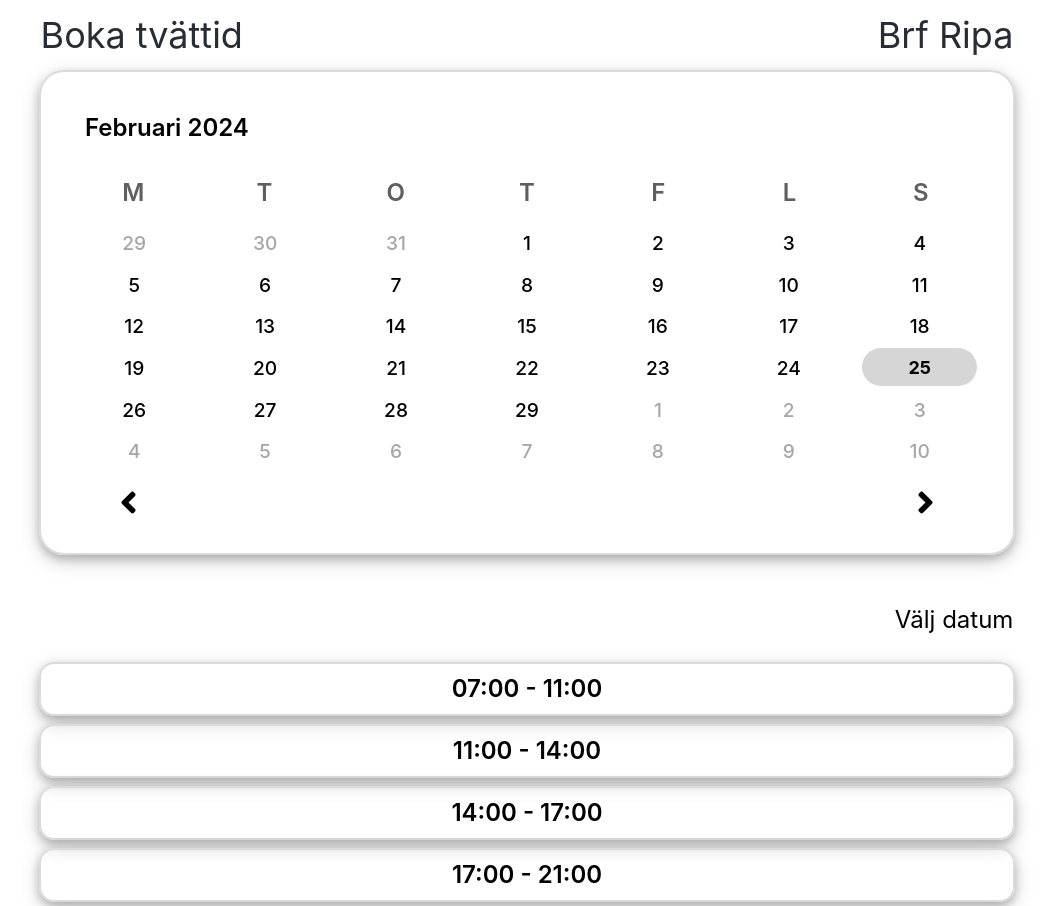
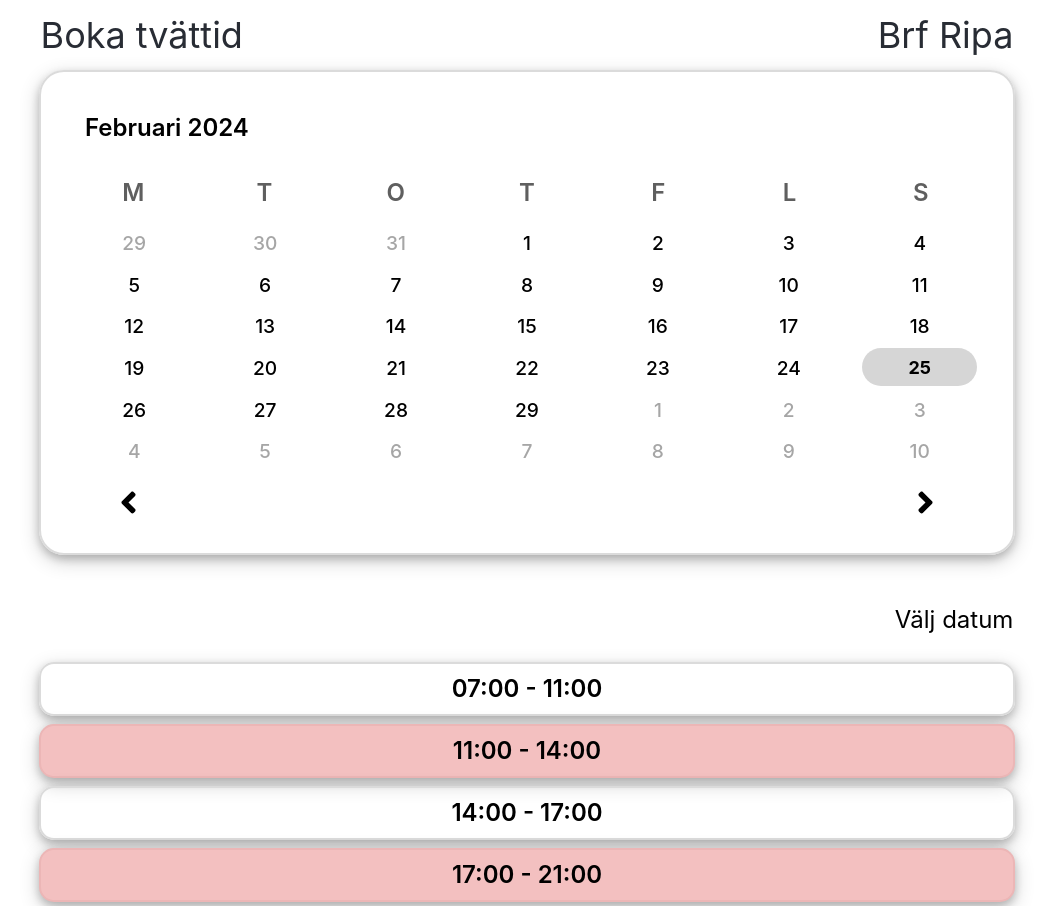
Before and after one commit to gustavAlbrekts0n/bokningsapp, a React (Create React App) app: page / in a window 1280 px wide. Shown: the whole page, without its empty margins (113-1166 px from the left). Built offline with nearby package versions, Linux system fonts and the light colour scheme.

Commit message:
Add time component and attribute if its booked or not

```diff
--- a/src/time-picker.css
+++ b/src/time-picker.css
@@ -36,10 +36,25 @@
     border-radius: 15px;
     border: 2px solid rgb(219, 219, 219);
     box-shadow: 0 4px 8px 0 rgba(0, 0, 0, 0.2), 0 6px 20px 0 rgba(0, 0, 0, 0.19);
+    cursor: pointer;
+    transition: background-color 0.3s ease;
     /*background-color: rgb(109, 252, 109);*/
+}
+
+.time:hover {
+    background-color: rgba(0,0,0,.10);
 }
 
 .time p {
     font-size: x-large;
     font-weight: 600;
 }
+
+.booked {
+    border: 2px solid rgb(236, 182, 182);
+    background-color: rgb(243, 192, 192);
+}
+
+.booked:hover {
+    background-color: rgb(243, 192, 192);
+}
--- a/src/time-picker.js
+++ b/src/time-picker.js
@@ -1,37 +1,52 @@
-import React, { Component } from 'react';
 import './time-picker.css';
 
-export default class TimePicker extends Component {
-    constructor() {
-        super();
-
-        this.times = [
+const Time = ({ index, date, isBooked }) => {
+    const times = [
         "07:00 - 11:00",
         "11:00 - 14:00",
         "14:00 - 17:00",
         "17:00 - 21:00"
     ];
 
-        this.weekdays = ["Söndag", "Måndag", "Tisdag", "Onsdag", "Torsdag", "Fredag", "Lördag"];
-        this.months = ["Januari", "Februari", "Mars", "April", "Maj", "Juni", "Juli", "Augusti", "September", "Oktober", "November", "December"];
-    }
+    return (
+        <div className={"time" + (isBooked ? " booked" : "")}>
+            <p>{times[index]}</p>
+        </div>
+    );
+};
 
-    render() {
-        const date = this.props.selectedDate ? this.weekdays[this.props.selectedDate.weekday] + " " + this.props.selectedDate.number + " " + this.months[this.props.selectedDate.month] : "";
+const TimePicker = ({ selectedDate }) => {
+    const times = [
+        "07:00 - 11:00",
+        "11:00 - 14:00",
+        "14:00 - 17:00",
+        "17:00 - 21:00"
+    ];
+
+    const weekdays = ["Söndag", "Måndag", "Tisdag", "Onsdag", "Torsdag", "Fredag", "Lördag"];
+    const months = ["Januari", "Februari", "Mars", "April", "Maj", "Juni", "Juli", "Augusti", "September", "Oktober", "November", "December"];
+
+    const date = selectedDate
+        ? `${weekdays[selectedDate.weekday]} ${selectedDate.number} ${months[selectedDate.month]}`
+        : "";
 
     return (
         <div className="time-picker">
             <div className="selected-date">
-                    <p>{this.props.selectedDate ? date : "Välj datum"}</p>
+                <p>{selectedDate ? date : 'Välj datum'}</p>
             </div>
             <div className="time-list">
-                    {
-                        this.times.map((time) => {
-                            return <div className="time"><p>{time}</p></div>
-                        })
-                    }
+                {times.map((time, index) => (
+                    <Time
+                        key={index}
+                        index={index}
+                        date={selectedDate}
+                        isBooked={index % 2 !== 0}
+                    />
+                ))}
             </div>
         </div>
     );
-    }
-}
+};
+
+export default TimePicker;
```
Lines whose indentation alone changed are shown as unchanged.
